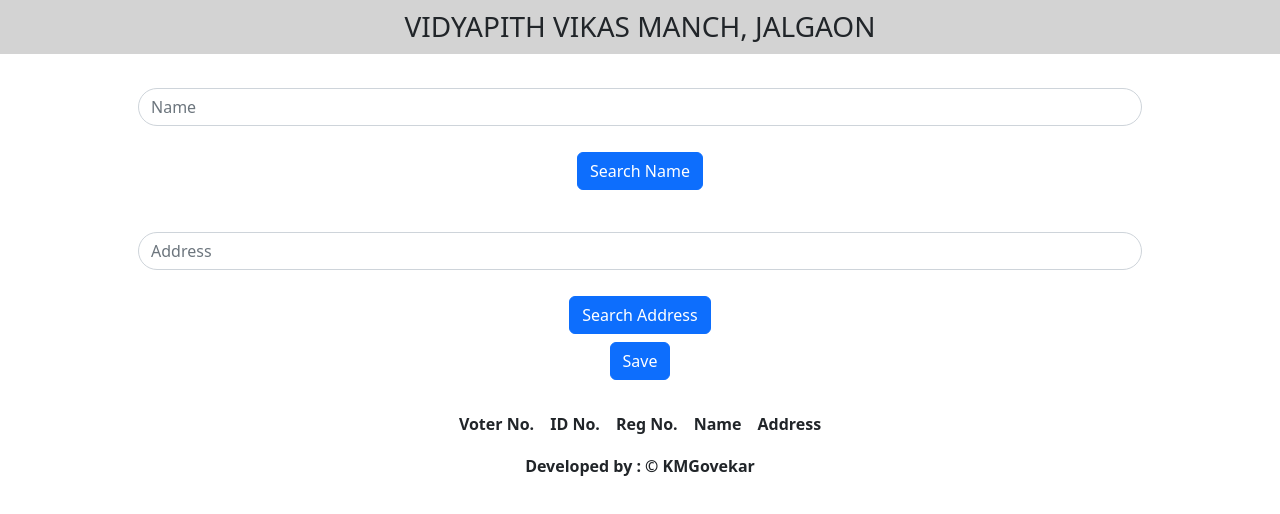
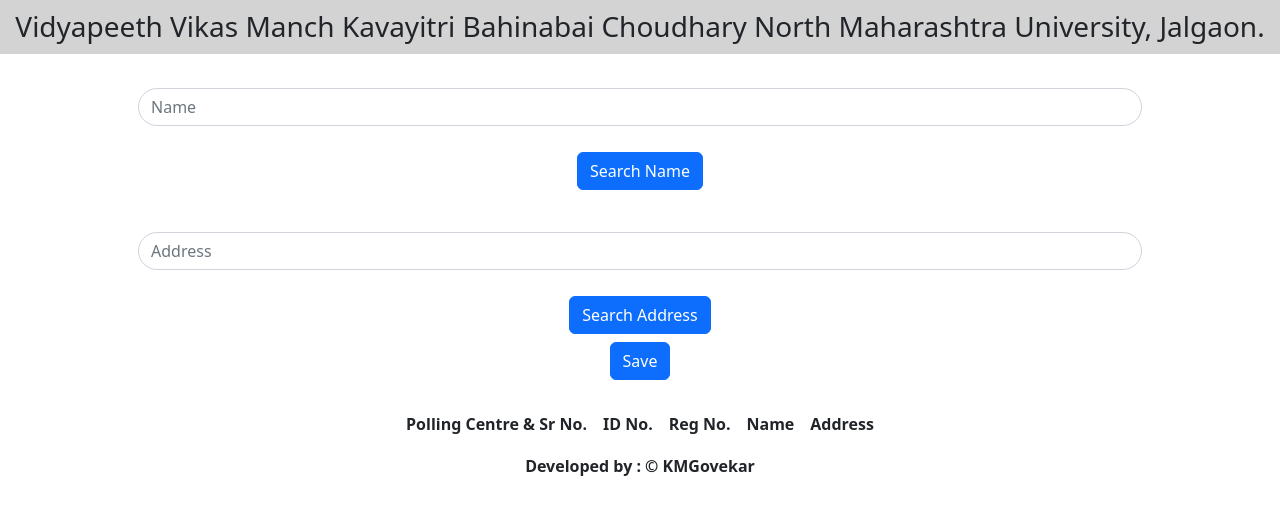
Before and after one commit to PranavGovekar/Search7, a plain HTML site: page index.html in a window 1280 px wide. Drawn offline with nearby package versions, Linux system fonts and the light colour scheme.

Commit message:
minor changes

```diff
--- a/index.html
+++ b/index.html
@@ -26,7 +26,8 @@
 </head>
 
 <body id="everything">
-        <h3 id="head" style="background-color:lightgrey; padding:10px; text-align:center; margin :auto">VIDYAPITH VIKAS MANCH, JALGAON</h3>
+        <h3 id="head" style="background-color:lightgrey; padding:10px; text-align:center; margin :auto">Vidyapeeth Vikas Manch
+        Kavayitri Bahinabai Choudhary North Maharashtra University, Jalgaon.</h3>
         <!-- <h4 id="head" style="background-color:lightgrey; padding:10px; text-align:center; margin :auto">Teacher Search</h4> -->
     <!-- <h6 id="vote" style="background-color:lightgrey; padding:10px; text-align:center; margin :auto"><b>Vote for ABVP Candidates</b></h6>
     <p id="names" style="background-color:lightgrey; padding:10px; text-align:center; margin :auto; font-size:15px;"><b>
@@ -67,7 +68,7 @@
             class="table table-responsive table-borderless table-striped table-earning">
             <thead>
                 <tr>
-                    <th>Voter No.</th>
+                    <th>Polling Centre & Sr No.</th>
                     <th>ID No.</th>
                     <th>Reg No.</th>
                     <th>Name</th>
```
